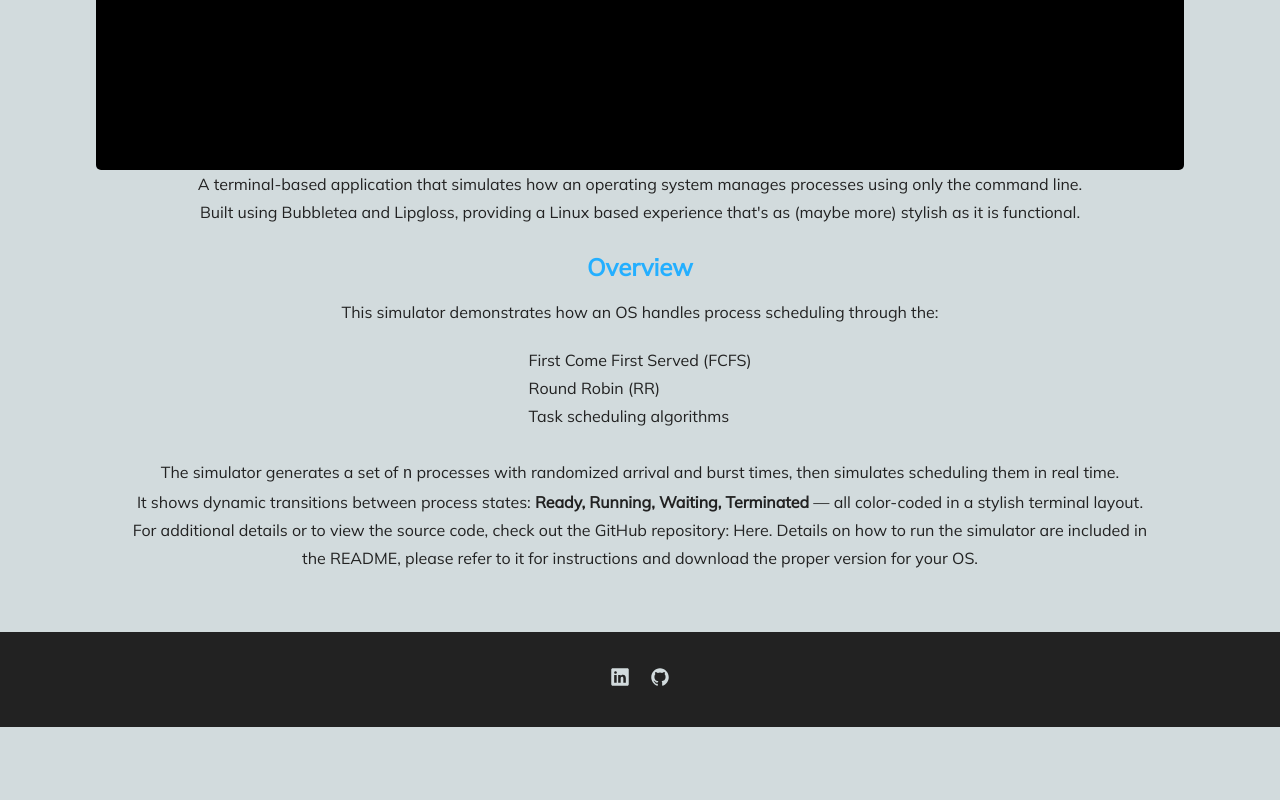
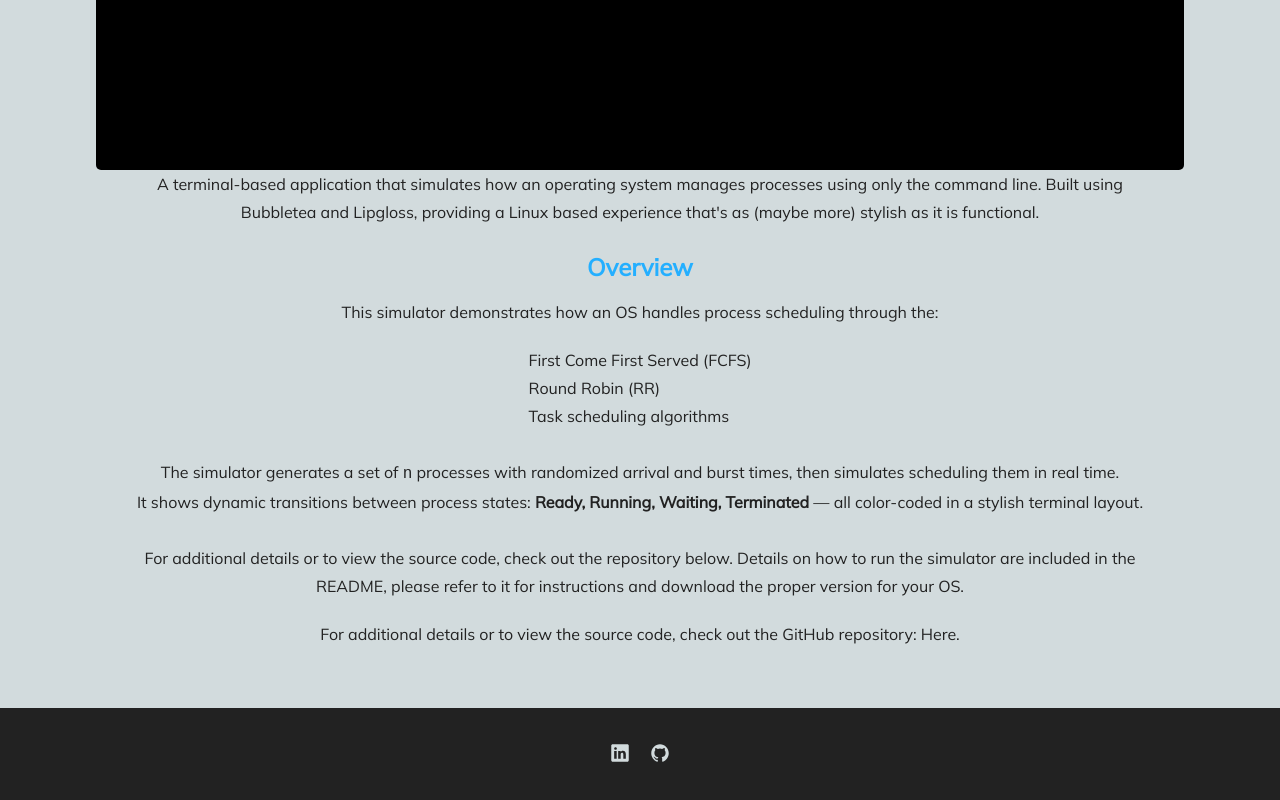
Before and after one commit to Mccullahz/web-v2, a React (Vite) app: page /pms in a window 1280 px wide. Shown: the part 432-1232 px from the top of the page. Before the commit the page ends 1159 px from the top, so only its background shows below. Built offline with nearby package versions, Linux system fonts and the light colour scheme.

Commit message:
pretty big commit here, changed port page functionality. Made the formatting a component, added flacer page and card, looking good

```diff
--- a/src/App.tsx
+++ b/src/App.tsx
@@ -5,6 +5,7 @@ import { Footer } from "./components/Footer";
 import { Home } from "./pages/Home";
 import { Portfolio } from "./pages/Port";
 import { Gui } from "./pages/Gui";
+import { Flacer } from "./pages/Flacer";
 import { Pms } from "./pages/Pms";
 import { Lms } from "./pages/Lms";
 import { Ysa } from "./pages/Ysa";
@@ -18,6 +19,7 @@ export const App: React.FC = () => {
         <Route path="/" element={<Home />} />
         <Route path="/portfolio" element={<Portfolio />} />
 	<Route path="/gui" element={<Gui />} />
+	<Route path="/flacer" element={<Flacer />} />
 	<Route path="/pms" element={<Pms />} />
 	<Route path="/lms" element={<Lms />} />
 	<Route path="/ysa" element={<Ysa />} />
--- /dev/null
+++ b/src/components/ProjectPage.tsx
@@ -0,0 +1,51 @@
+{/* Reusable project page component, reducing code reuse in proj pages */}
+import React from "react";
+
+type ProjectPageProps = {
+  title: string;
+  gifSrc: string;
+  gifAlt: string;
+  lead: string;
+  overview: string;
+  features: string[];
+  description: string;
+  repoLink: string;
+};
+
+export const ProjectPage: React.FC<ProjectPageProps> = ({
+  title,
+  gifSrc,
+  gifAlt,
+  lead,
+  overview,
+  features,
+  description,
+  repoLink,
+}) => (
+  <section className="process-sim">
+    <div className="sim-container">
+      <h2>{title}</h2>
+      <div className="pms-prev">
+        <img src={gifSrc} alt={gifAlt} className="sim-gif" />
+      </div>
+
+      <p className="sim-lead">{lead}</p>
+
+      <h2>Overview</h2>
+      <p>{overview}</p>
+      <ul>
+        {features.map((feature, idx) => (
+          <li key={idx}>{feature}</li>
+        ))}
+      </ul>
+      <p dangerouslySetInnerHTML={{ __html: description }} />
+      <p>
+        For additional details or to view the source code, check out the{" "}
+        <a href={repoLink} target="_blank" rel="noopener noreferrer">
+          GitHub repository: Here
+        </a>
+        .
+      </p>
+    </div>
+  </section>
+);
--- /dev/null
+++ b/src/pages/Flacer.tsx
@@ -0,0 +1,25 @@
+import React from "react";
+import { ProjectPage } from "../components/ProjectPage";
+
+export const Flacer: React.FC = () => (
+  <ProjectPage
+    title="Flacer"
+    gifSrc="/images/flacer-prev.gif"
+    gifAlt="Flacer Demo NOT FOUND"
+    lead="Flacer is an in development cross-platform audio player that aims to provide a simple and intuitive interface to play high resolution audio files such as FLAC or WAC. It is built using the Go Wails framework, which allows for the creation of desktop applications with a web frontend."
+    overview="This application features:"
+    features={[
+
+    "Cross-platform support (Windows, macOS, Linux, Web (if you're bold enough))",
+    "High resolution audio playback up to 32-bit/384kHz",
+    "Simple and intuitive user interface",
+    "Support for lossless audio formats like FLAC and WAC",
+
+    ]}
+    description={`<br/>
+      This project is currently in the early stages of development. The core functionality for playing audio files is implemented, the user interface is operational, playback is currently at a pause with the exception of WAV files.
+	    <br /><br />
+    `}
+    repoLink="https://www.github.com/Mccullahz/flacer"
+  />
+);
--- a/src/pages/Gui.tsx
+++ b/src/pages/Gui.tsx
@@ -4,6 +4,16 @@ import { GuiCard } from "../components/GuiCard";
 export const Gui: React.FC = () => {
   return (
     <div className="gui-container">
+
+      <GuiCard
+        title="Flacer"
+        imageSrc="/images/flacer-prev.gif"
+        altText="Flacer Demo"
+        category="Cross-Platform High Resolution Audio Player"
+        technologies="Using Go + Wails-React-TS"
+        link="/Flacer"
+      />
+
       <GuiCard
         title="Process Management Simulator"
         imageSrc="/images/pms-prev.gif"
--- a/src/pages/Lms.tsx
+++ b/src/pages/Lms.tsx
@@ -1,37 +1,24 @@
 import React from "react";
+import { ProjectPage } from "../components/ProjectPage";
 
 export const Lms: React.FC = () => (
-    <section className="process-sim">
-      <div className="sim-container">
-        <h2>Library Management System</h2>
-        <div className="lms-prev">
-	<img
-          src="/images/lms-prev.gif"
-          alt="Missing Library Management System Demo"
-          className="sim-gif"
-        />
-	</div>
+  <ProjectPage
+    title="Library Managemnet System"
+    gifSrc="/images/lms-prev.gif"
+    gifAlt="Library Management System Demo Not Found"
+    lead="A GUI application that provides a user-friendly interface for managing library operations such as: addition, deletion, and searching of books, as well as managing user accounts. <br> Built using Java + FX + MySQL."
+    overview="This application demonstrates how a simple, user friendly library management system can be implemented using Java and MySQL. Using this application, there are options to:"
+    features={[
+    "Add new books to the library",
+    "Delete books from the library",
+    "Search for books in the library",
+    "Edit library reports",
+    "Generate reports for library items",
+    ]}
 
-        <p className="sim-lead">
-          A GUI application that provides a user-friendly interface for managing library operations such as: addition, deletion, and searching of books, as well as managing user accounts.
-			  <br />
-	Built using Java + FX + MySQL
-        </p>
-
-        <h2>Overview</h2>
-        <p>This application demonstrates how a simple, user friendly library management system can be implemented using Java and MySQL. Using this application, there are options to:</p>
-	<ul>
-	  <li>Add new books to the library</li>
-	  <li>Delete books from the library</li>
-	  <li>Search for books in the library</li>
-	  <li>Edit library reports</li>
-  	  <li>Generate reports for library items</li>
-        </ul>
-	<p>
-	<br/>
-
-	  For additional details or to view the source code, check out the <a href="https://www.github.com/Mccullahz/CS3700-LMS">GitHub repository: Here</a>. Details on how to run the simulator are included in the README. There are no official releases currently available, so this will require cloning the repository.
-        </p>
-      </div>
-    </section>
-  );
+    description={`<br/>
+    Details on how to run the simulator are included in the README. There are no official releases currently available, so this will require cloning the repository.
+	    `}
+    repoLink="https://www.github.com/Mccullahz/CS3700-LMS"
+  />
+);
--- a/src/pages/Pms.tsx
+++ b/src/pages/Pms.tsx
@@ -1,41 +1,26 @@
 import React from "react";
+import { ProjectPage } from "../components/ProjectPage";
 
 export const Pms: React.FC = () => (
-    <section className="process-sim">
-      <div className="sim-container">
-        <h2>Operating System Process Management Simulator – CLI Edition</h2>
-        <div className="pms-prev">
-	<img
-          src="/images/pms-prev.gif"
-          alt="Process Management Simulator Demo"
-          className="sim-gif"
-        />
-	</div>
-
-        <p className="sim-lead">
-          A terminal-based application that simulates how an operating system manages processes using only the command line.
-			  <br />
-	Built using Bubbletea and Lipgloss, providing a Linux based experience that's as (maybe more) stylish as it is functional.
-        </p>
-
-        <h2>Overview</h2>
-        <p>This simulator demonstrates how an OS handles process scheduling through the:</p>
-        <ul>
-          <li>First Come First Served (FCFS)</li>
-          <li>Round Robin (RR)</li>
-	  <li>Task scheduling algorithms</li>
-        </ul>
-	<p>
-	<br/>
-          The simulator generates a set of <code>n</code> processes with randomized arrival and burst times,
-          then simulates scheduling them in real time.
-	  <br />
-	  It shows dynamic transitions between process states:
-          <strong> Ready, Running, Waiting, Terminated</strong> — all color-coded in a stylish terminal layout.
-	  <br />
-
-	  For additional details or to view the source code, check out the <a href="https://www.github.com/Mccullahz/process-management-simulator">GitHub repository: Here</a>. Details on how to run the simulator are included in the README, please refer to it for instructions and download the proper version for your OS.
-        </p>
-      </div>
-    </section>
-  );
+  <ProjectPage
+    title="Operating System Process Management Simulator – CLI Edition"
+    gifSrc="/images/pms-prev.gif"
+    gifAlt="Process Management Simulator Demo"
+    lead="A terminal-based application that simulates how an operating system manages processes using only the command line. Built using Bubbletea and Lipgloss, providing a Linux based experience that's as (maybe more) stylish as it is functional."
+    overview="This simulator demonstrates how an OS handles process scheduling through the:"
+    features={[
+      "First Come First Served (FCFS)",
+      "Round Robin (RR)",
+      "Task scheduling algorithms",
+    ]}
+    description={`<br/>
+      The simulator generates a set of <code>n</code> processes with randomized arrival and burst times,
+      then simulates scheduling them in real time. <br />
+      It shows dynamic transitions between process states:
+      <strong> Ready, Running, Waiting, Terminated</strong> — all color-coded in a stylish terminal layout.
+      <br /><br />
+      For additional details or to view the source code, check out the repository below. Details on how to run the simulator are included in the README, please refer to it for instructions and download the proper version for your OS.
+    `}
+    repoLink="https://www.github.com/Mccullahz/process-management-simulator"
+  />
+);
--- a/src/pages/Ysa.tsx
+++ b/src/pages/Ysa.tsx
@@ -1,35 +1,23 @@
 import React from "react";
+import { ProjectPage } from "../components/ProjectPage";
 
 export const Ysa: React.FC = () => (
-    <section className="process-sim">
-      <div className="sim-container">
-        <h2>Operating System Process Management Simulator – CLI Edition</h2>
-        <div className="ysa-prev">
-	<img
-          src="/images/ysa-prev.gif"
-          alt="Youtube Shorts Automation Demo"
-          className="sim-gif"
-        />
-	</div>
-
-        <p className="sim-lead">
-          A terminal-based Python application to automate the entire Youtube Shorts Workflow.
-			  <br />
-	Built using Python, PyQT, and OpenAI's Davinci models, providing a Linux based CLI environment.
-        </p>
-
-        <h2>Overview</h2>
-        <p>This application demonstrates the ease of generating AI content, showcasing the (now obsolute) abilities of even early LLM's. Key features of this script are:</p>
-        <ul>
-          <li>T</li>
-          <li>B</li>
-	  <li>F</li>
-        </ul>
-	<p>
-	<br/>
-
-	  For additional details or to view the source code, check out the <a href="https://www.github.com/Mccullahz/short-yt-auto">GitHub repository: Here</a>. Details on how to run the script are included in the README, please refer to it for instructions on how to run the script.
-        </p>
-      </div>
-    </section>
-  );
+  <ProjectPage
+    title="YouTube Short Automation"
+    gifSrc="/images/ysa-prev.gif"
+    gifAlt="YouTube Short Auto Demo"
+    lead="A terminal-based Python application to automate the entire Youtube Shorts Workflow.</br>
+Built using Python, PyQT, and OpenAI's Davinci models, providing a Linux based CLI environment."
+    overview="This application demonstrates the ease of generating AI content, showcasing the (now obsolute) abilities of even early LLM's. Key features of this script are:"
+    features={[
+      "Python Scripting",
+      "PyQT GUI",
+      "OpenAI API",
+    ]}
+    description={`<br/>
+      <br /><br />
+      For additional details or to view the source code, check out the GitHub repository: Here. Details on how to run the script are included in the README, please refer to it for instructions on how to run the script.
+    `}
+    repoLink="https://www.github.com/Mccullahz/short-yt-auto"
+  />
+);
```
Also changed, not shown: public/images/flacer-prev.gif (added).
